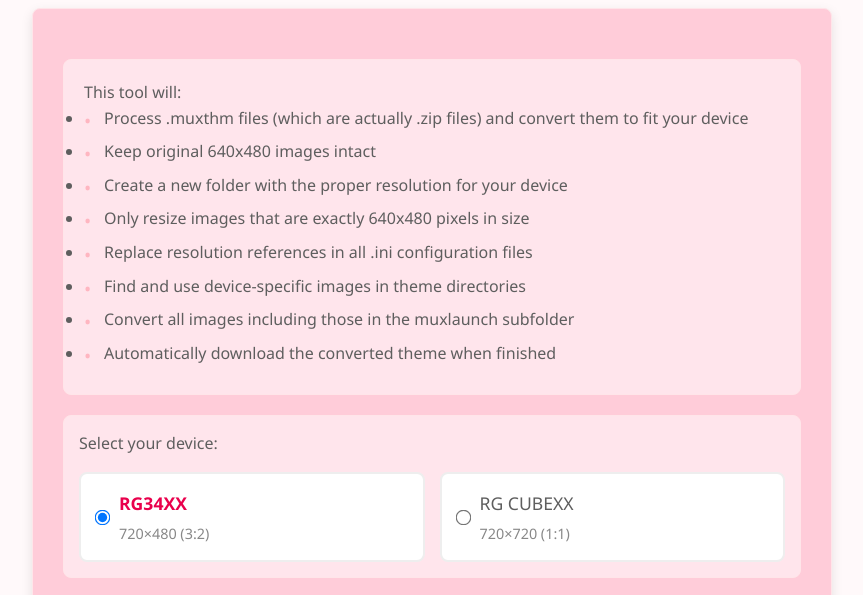
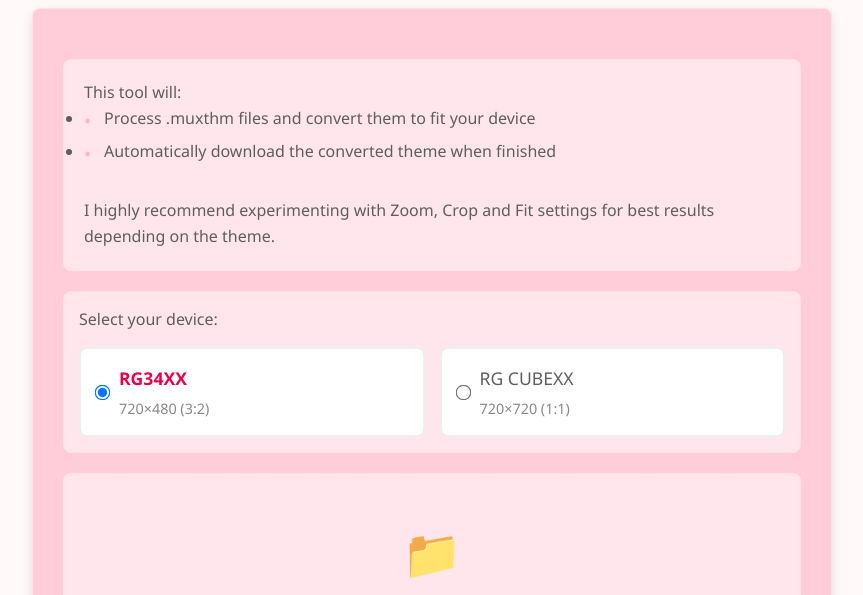
Before and after one commit to tzubertowski/rg34xx_muos_theme_compatibility, a plain HTML site: page index.html in a window 1280 px wide. Shown: the part 192-787 px from the top of the page, without its empty margins (208-1071 px from the left). Drawn offline with nearby package versions, Linux system fonts and the light colour scheme.

Commit message:
Simplify todo

```diff
--- a/index.html
+++ b/index.html
@@ -23,15 +23,12 @@
         <div class="features-list">
             <p>This tool will:</p>
             <ul>
-                <li>Process .muxthm files (which are actually .zip files) and convert them to fit your device</li>
-                <li>Keep original 640x480 images intact</li>
-                <li>Create a new folder with the proper resolution for your device</li>
-                <li>Only resize images that are exactly 640x480 pixels in size</li>
-                <li>Replace resolution references in all .ini configuration files</li>
-                <li>Find and use device-specific images in theme directories</li>
-                <li>Convert all images including those in the muxlaunch subfolder</li>
+                <li>Process .muxthm files and convert them to fit your device</li>
                 <li>Automatically download the converted theme when finished</li>
             </ul>
+
+            <br>
+            <p>I highly recommend experimenting with Zoom, Crop and Fit settings for best results depending on the theme.</p>
         </div>
 
         <div class="device-selection">
```
